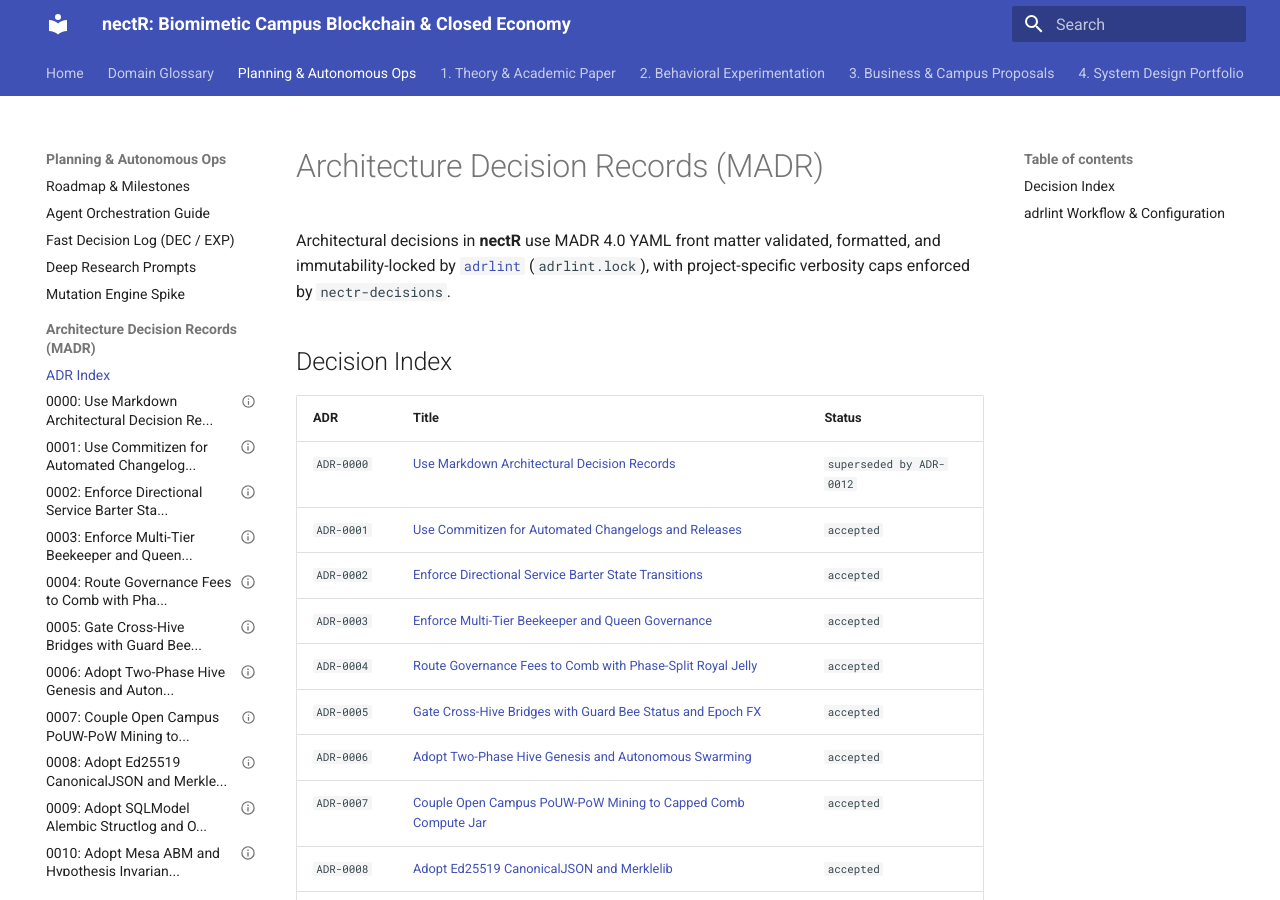
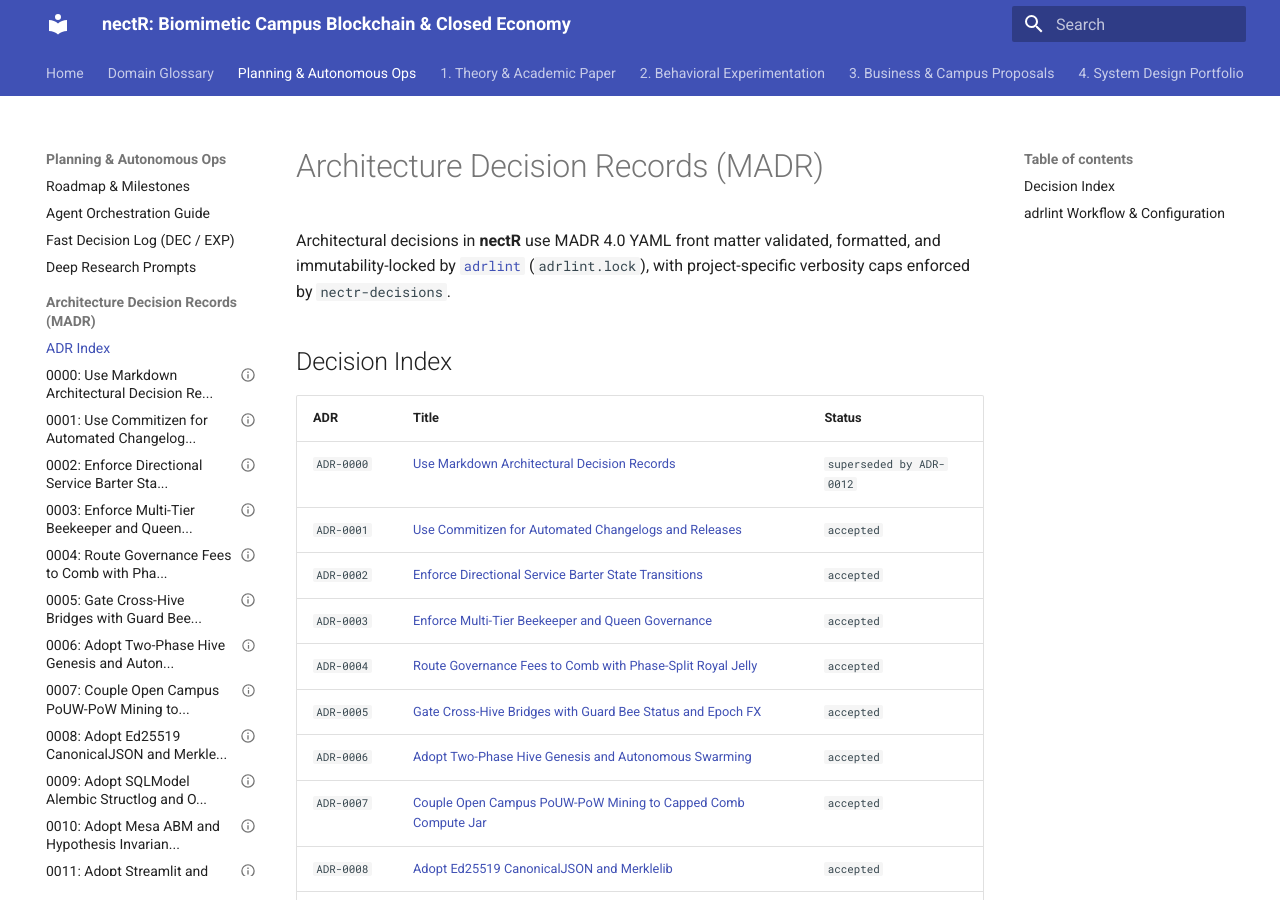
Before and after one commit to brandon-fox/nectR, an MkDocs documentation site: the page built from docs/adr/index.md, in a window 1280 px wide and 900 px high. Built offline with MkDocs 1.6.1 and Material for MkDocs 9.7.7, drawn with Linux system fonts in a browser that asks for light colours; part of the change alters nothing that is shown.

Commit message:
docs(nav): move mutation engine spike under Behavioral Experimentation

```diff
--- a/mkdocs.yml
+++ b/mkdocs.yml
@@ -34,7 +34,6 @@ nav:
       - Agent Orchestration Guide: planning/agent_orchestration.md
       - Fast Decision Log (DEC / EXP): planning/decision_log.md
       - Deep Research Prompts: planning/deep_research_prompts.md
-      - Mutation Engine Spike: experiments/mutation_engine_spike.md
       - Architecture Decision Records (MADR):
           - ADR Index: adr/index.md
           - "0000: Use Markdown Architectural Decision Re...": adr/0000-use-markdown-architectural-decision-records.md
@@ -67,6 +66,7 @@ nav:
           - Non-Dilutive Funding & Campus Pilot Strategy: theory/research/nectR_funding_and_pilot_strategy.md
   - 2. Behavioral Experimentation:
       - Persona Swarm Specification: experiments/persona_swarm_spec.md
+      - Mutation Engine Spike: experiments/mutation_engine_spike.md
   - 3. Business & Campus Proposals:
       - Institutional Sponsorship Proposal: business/institutional_proposal.md
   - 4. System Design Portfolio:
```
